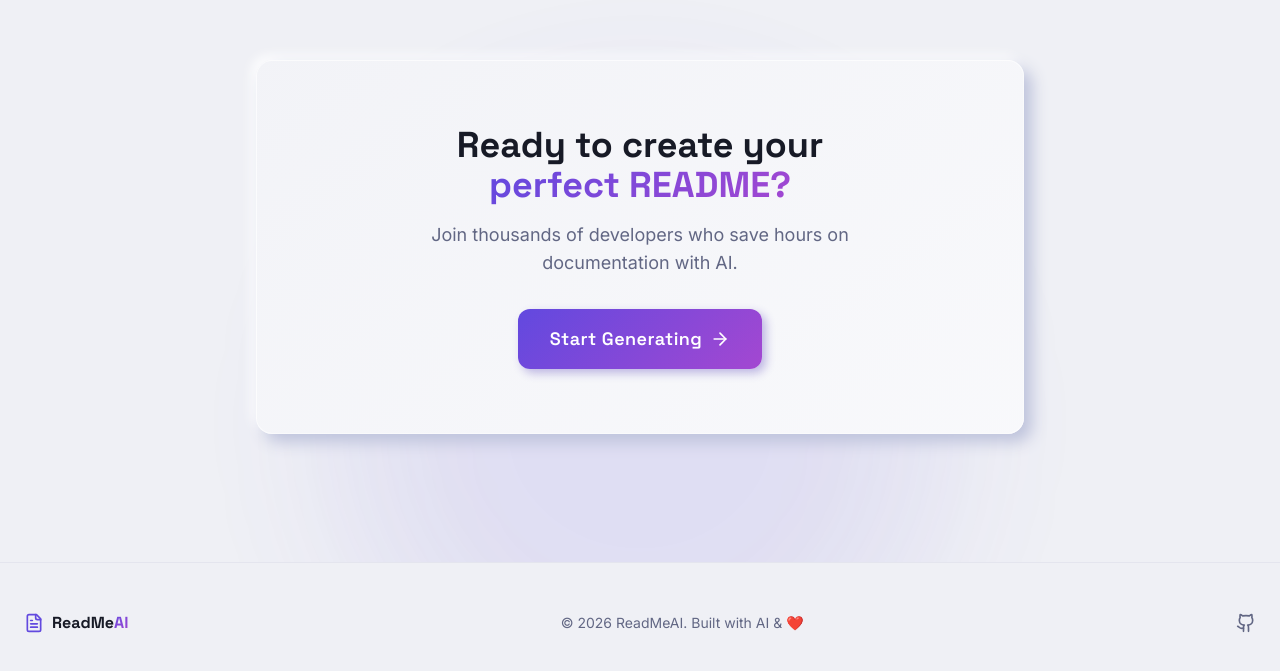
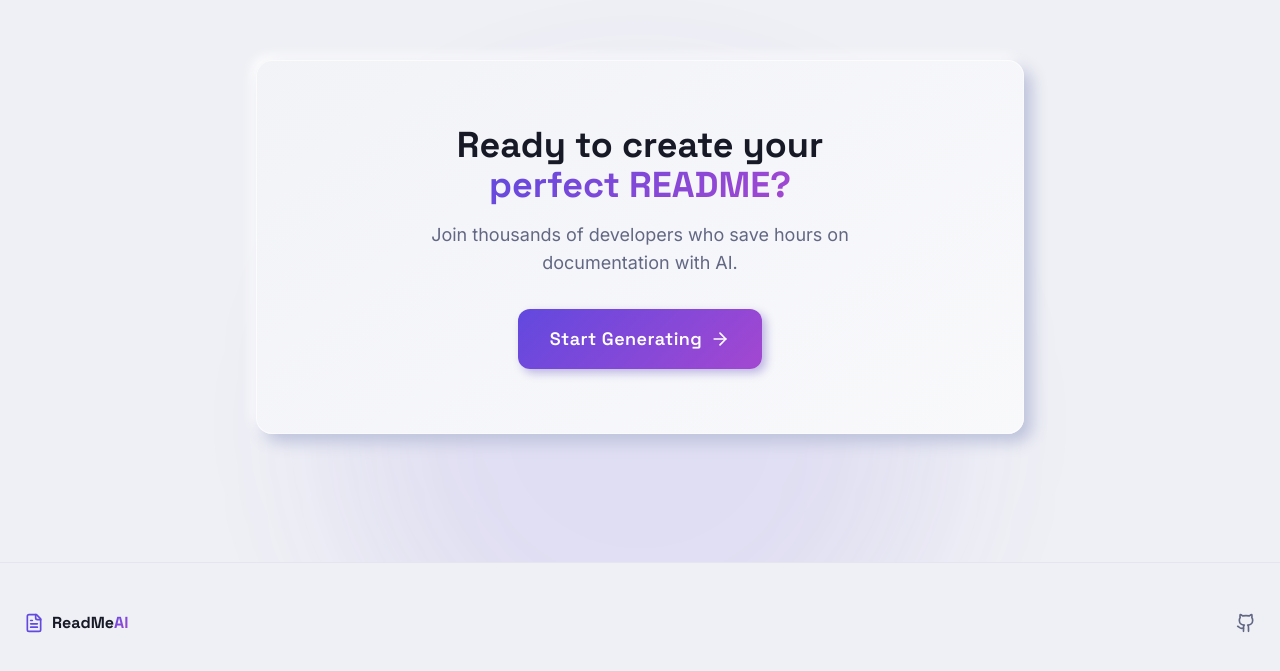
Before and after one commit to DeepGoyani/Readme-Maker-Ai, a React (Vite) app: page / in a window 1280 px wide. Shown: the part 2635-3306 px from the top of the page. Built offline with nearby package versions, Linux system fonts and the light colour scheme; the HTML template or start-up script is replaced by a standard one.

Commit message:
Fix response.json error and remove footer text

```diff
--- a/src/components/Footer.tsx
+++ b/src/components/Footer.tsx
@@ -10,10 +10,7 @@ const Footer = () => (
           ReadMe<span className="gradient-text">AI</span>
         </span>
       </Link>
-      <p className="text-sm text-muted-foreground">
-        © {new Date().getFullYear()} ReadMeAI. Built with AI & ❤️
-      </p>
-      <a
+            <a
         href="https://github.com"
         target="_blank"
         rel="noopener noreferrer"
--- a/src/services/api.ts
+++ b/src/services/api.ts
@@ -36,17 +36,15 @@ export const authAPI = {
   getMe: () => fetchWithAuth('/auth/me'),
 
   logout: async () => {
-    const response = await fetchWithAuth('/auth/logout', {
+    return fetchWithAuth('/auth/logout', {
       method: 'POST'
     });
-    return response.json();
   },
 
   getProfileReadme: async () => {
-    const response = await fetchWithAuth('/auth/profile-readme', {
+    return fetchWithAuth('/auth/profile-readme', {
       method: 'GET'
     });
-    return response.json();
   },
 };
 
```
